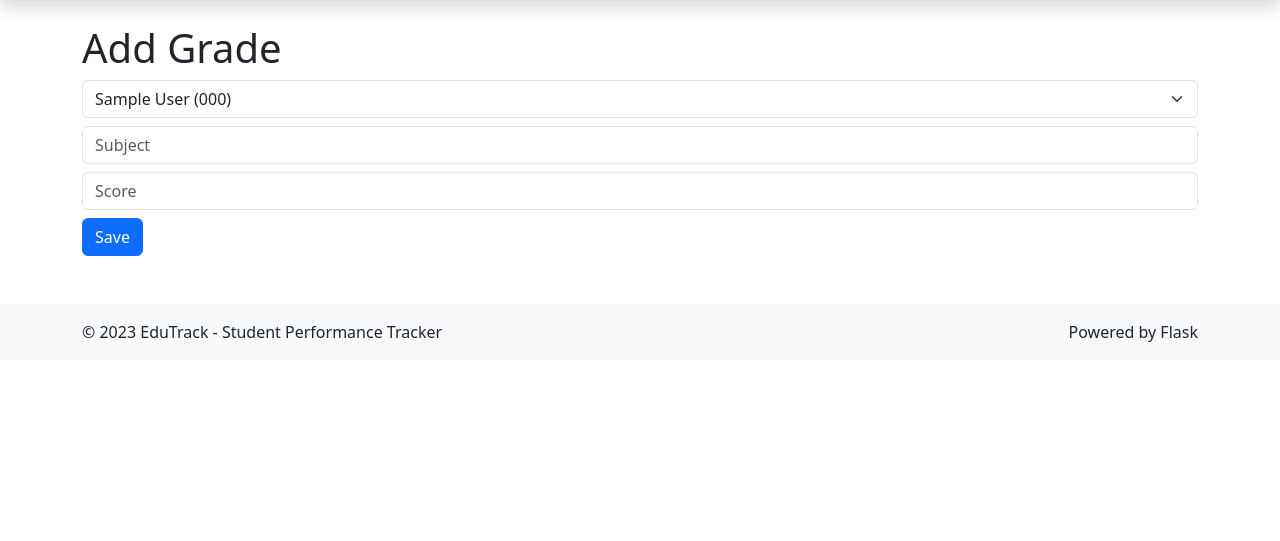
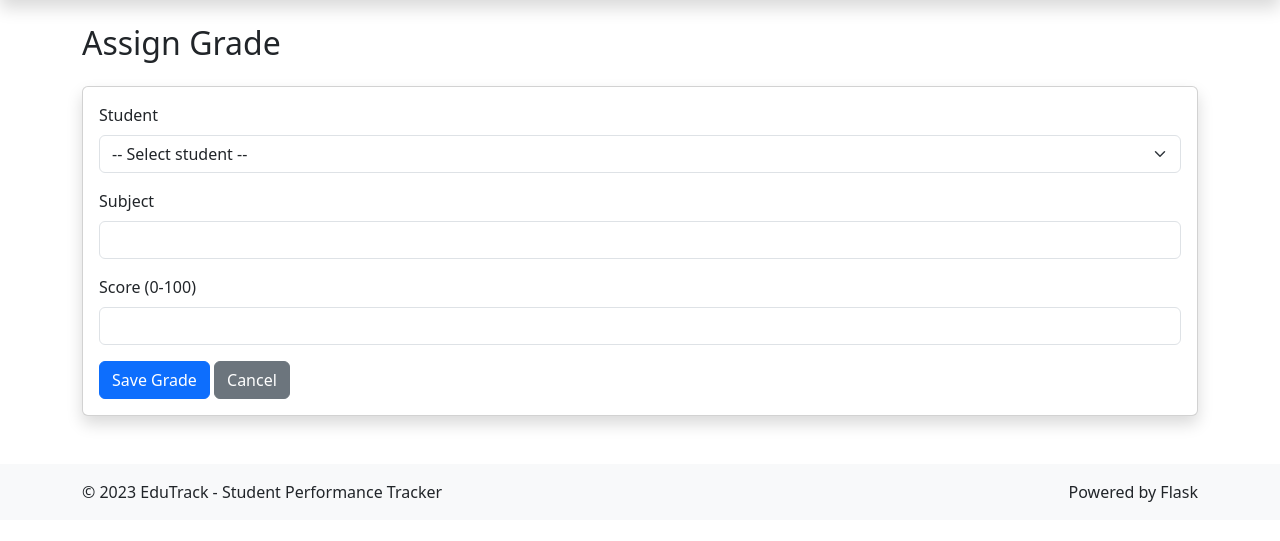
Before and after one commit to yokshith09/STUDENT_PERFORMANCE_TRACKER, a Flask app: page /add_grade in a window 1280 px wide. Shown: the part 56-597 px from the top of the page. Run offline with Flask 3, Linux system fonts and the light colour scheme; tables that the repository leaves empty hold one stand-in row (values such as "Sample post").

Commit message:
Update add_grade.html

```diff
--- a/templates/add_grade.html
+++ b/templates/add_grade.html
@@ -1 +1,30 @@
-{% extends 'base.html' %}{% block content %}<h1>Add Grade</h1><form method='post'><select name='student_id' class='form-select'>{% for s in students %}<option value='{{ s.id }}'>{{ s.name }} ({{ s.roll_number }})</option>{% endfor %}</select><input name='subject' class='form-control mt-2' placeholder='Subject' required><input name='score' type='number' step='0.01' class='form-control mt-2' placeholder='Score' required><button class='btn btn-primary mt-2'>Save</button></form>{% endblock %}
+{% extends 'base.html' %}
+{% block title %}Assign Grade{% endblock %}
+{% block content %}
+<h1 class="h2 mb-4">Assign Grade</h1>
+<div class="card shadow">
+  <div class="card-body">
+    <form method="post">
+      <div class="mb-3">
+        <label class="form-label">Student</label>
+        <select name="student_id" class="form-select" required>
+          <option value="">-- Select student --</option>
+          {% for student in students %}
+            <option value="{{ student.id }}">{{ student.name }} ({{ student.roll_number }})</option>
+          {% endfor %}
+        </select>
+      </div>
+      <div class="mb-3">
+        <label class="form-label">Subject</label>
+        <input type="text" class="form-control" name="subject" required>
+      </div>
+      <div class="mb-3">
+        <label class="form-label">Score (0-100)</label>
+        <input type="number" step="0.01" min="0" max="100" class="form-control" name="score" required>
+      </div>
+      <button type="submit" class="btn btn-primary">Save Grade</button>
+      <a href="{{ url_for('students_list') }}" class="btn btn-secondary">Cancel</a>
+    </form>
+  </div>
+</div>
+{% endblock %}
```
